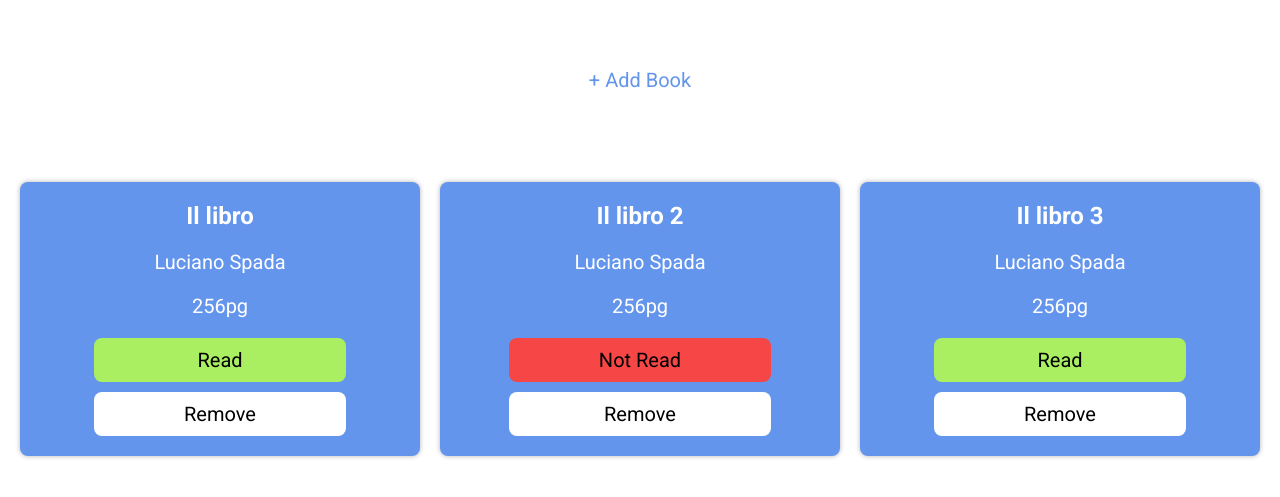
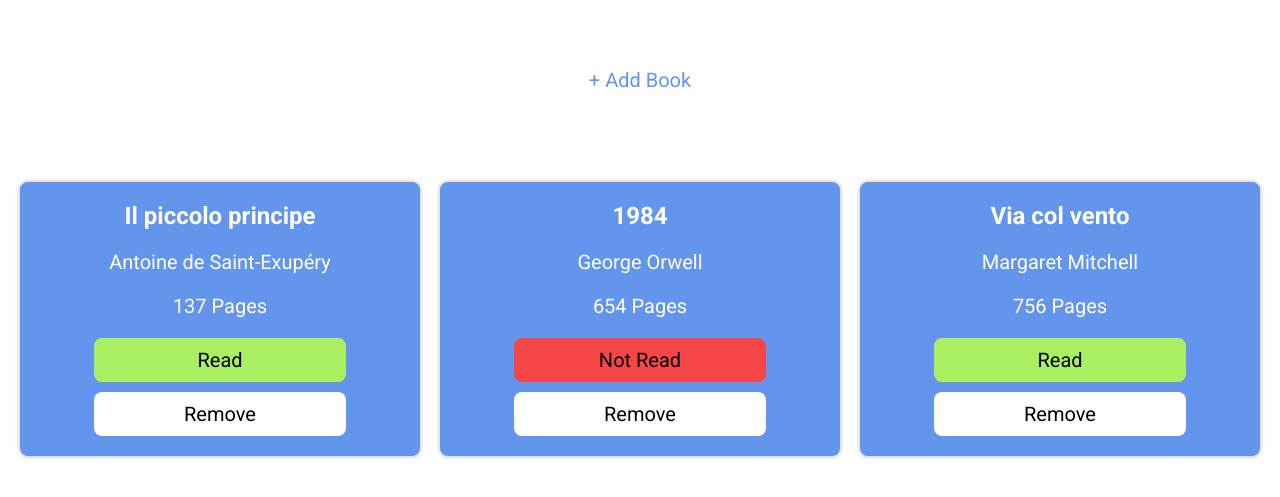
Before and after one commit to DavideCruciani/library, a plain HTML site: page index.html in a window 1280 px wide. Shown: the part 129-626 px from the top of the page. Drawn offline with Linux system fonts and the light colour scheme.

Commit message:
FINISHED :DD

```diff
--- a/script.js
+++ b/script.js
@@ -11,6 +11,7 @@ const booksGrid = document.querySelector(".books-grid");
 addButton.addEventListener("click", () => {
   overlay.classList.add("active");
   modal.classList.add("active");
+  Form.reset();
 })
 
 /* BUTTON TO CLOSE THE MODAL */
@@ -51,71 +52,6 @@ function addBookToLibrary(title, author, pages, read) {
   bookCreator()
 }
 
-/* BOOKS CARDS :D */
-
-function bookCreator() {
-  let book = document.createElement("div");
-  book.classList.add("book");
-  booksGrid.appendChild(book);
-
-  let bookName = document.createElement("p")
-  bookName.classList.add("title");
-  bookName.textContent = this.book.title;
-  book.appendChild(bookName);
-
-  let bookAuthor = document.createElement("p")
-  bookAuthor.textContent = this.book.author;
-  book.appendChild(bookAuthor);
-
-  let bookPages = document.createElement("p")
-  bookPages.textContent = this.book.pages;
-  book.appendChild(bookPages);
-
-  let buttonGroup = document.createElement("div")
-  buttonGroup.classList.add("button-group");
-  book.appendChild(buttonGroup);
-
-  let Button1 = document.createElement("button")
-  Button1.classList.add("card-button");
-  Button1.classList.add("read-button");
-  Button1.textContent = "Read";
-  buttonGroup.appendChild(Button1);
-
-  let Button2 = document.createElement("button")
-  Button2.classList.add("card-button");
-  Button2.classList.add("remove");
-  Button2.textContent = "Remove";
-  buttonGroup.appendChild(Button2);
-
-  /* CARDS BUTTONS FUNCTIONALITY :D */
-
-  if (this.book.read === false) {
-    Button1.classList.add("red-button");
-    Button1.textContent = "Not Read"
-  } else {
-    Button1.classList.add("green-button");
-  }
-
-};
-
-
-
-
-
-
-
-
-
-
-
-
-Form.addEventListener("submit", getBookFromInput);
-Form.addEventListener("submit", CloseModalAfterSubmitting);
-
-addBookToLibrary('Il libro', 'Luciano Spada', '256pg', true)
-addBookToLibrary('Il libro 2', 'Luciano Spada', '256pg', false)
-addBookToLibrary('Il libro 3', 'Luciano Spada', '256pg', true)
-
 /* CARDS READ BUTTONS :D */
 
 const ReadButton = document.querySelectorAll(".read-button");
@@ -128,10 +64,6 @@ const buttonPressed = e => {
     e.target.classList.replace("green-button", "red-button")
     e.target.textContent = "Not Read"
   }
-}
-
-for (let button of ReadButton) {
-  button.addEventListener("click", buttonPressed);
 }
 
 /* CARDS REMOVE BUTTONS :D */
@@ -151,6 +83,62 @@ const buttonRemove = e => {
   parent.removeChild(child);
 }
 
-for (let button of RemoveButton) {
-  button.addEventListener("click", buttonRemove);
-}
+/* CREATION OF BOOKS CARDS :D */
+
+function bookCreator() {
+  let book = document.createElement("div");
+  book.classList.add("book");
+  booksGrid.appendChild(book);
+
+  let bookName = document.createElement("p")
+  bookName.classList.add("title");
+  bookName.textContent = this.book.title;
+  book.appendChild(bookName);
+
+  let bookAuthor = document.createElement("p")
+  bookAuthor.textContent = this.book.author;
+  book.appendChild(bookAuthor);
+
+  let bookPages = document.createElement("p")
+  bookPages.textContent = `${this.book.pages} Pages`;
+  book.appendChild(bookPages);
+
+  let buttonGroup = document.createElement("div")
+  buttonGroup.classList.add("button-group");
+  book.appendChild(buttonGroup);
+
+  let Button1 = document.createElement("button")
+  Button1.classList.add("card-button");
+  Button1.classList.add("read-button");
+  Button1.textContent = "Read";
+  buttonGroup.appendChild(Button1);
+
+  let Button2 = document.createElement("button")
+  Button2.classList.add("card-button");
+  Button2.classList.add("remove");
+  Button2.textContent = "Remove";
+  buttonGroup.appendChild(Button2);
+
+  Button1.addEventListener("click", buttonPressed);
+
+  Button2.addEventListener("click", buttonRemove);
+
+  if (this.book.read === false) {
+    Button1.classList.add("red-button");
+    Button1.textContent = "Not Read"
+  } else {
+    Button1.classList.add("green-button");
+  }
+
+};
+
+/* SUBMITTING LISTENERS */
+
+Form.addEventListener("submit", getBookFromInput);
+Form.addEventListener("submit", CloseModalAfterSubmitting);
+
+/* EXAMPLES BOOKS */
+
+addBookToLibrary('Il piccolo principe', 'Antoine de Saint-Exupéry', '137', true)
+addBookToLibrary('1984', 'George Orwell', '654', false)
+addBookToLibrary('Via col vento', 'Margaret Mitchell', '756', true)
--- a/style.css
+++ b/style.css
@@ -91,10 +91,12 @@ main {
 
 .green-button {
   background: rgb(170, 239, 97);
+  padding: 10px 90px;
 }
 
 .red-button {
   background: #f64646;
+  padding: 10px 80px;
 }
 
 .title {
```
